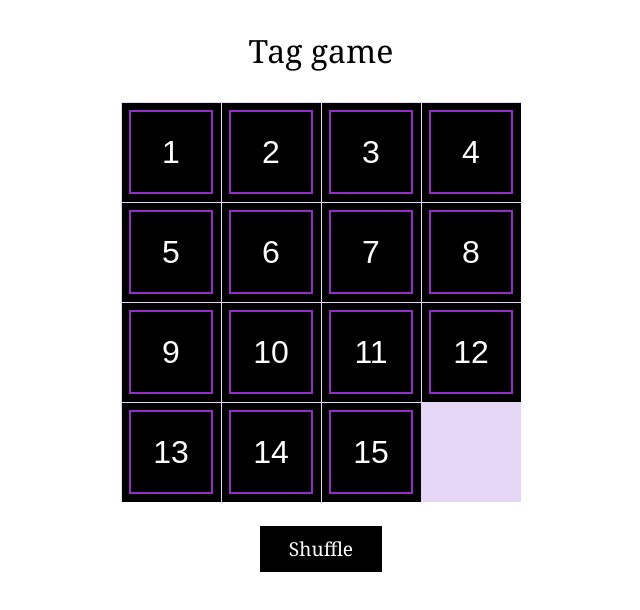
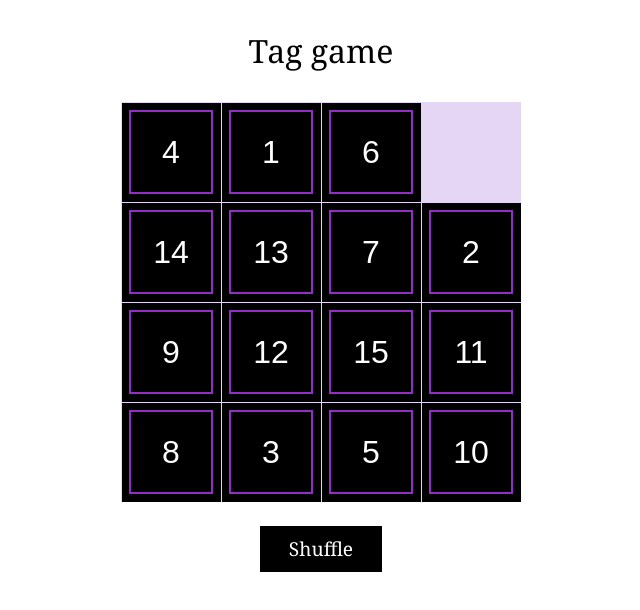
Before and after one commit to horoshopodumaj/tag_game, a website: page src/index.pug in a window 1280 px wide. Both pictures are taken after a click on the button "Shuffle". Shown: the whole page, without its empty margins (319-959 px from the left). Drawn offline with nearby package versions, Linux system fonts and the light colour scheme; files that its build step writes are made by us from their sources.

Commit message:
added shuffle

```diff
--- a/src/index.pug
+++ b/src/index.pug
@@ -14,6 +14,6 @@ html(lang="en")
                 each val in values
                     button.item(data-matrix-id=val)
                         span.itemVal=val
-            button.button Shuffle
+            button.button#shuffle Shuffle
 
         script(src="/js/index.js")
--- a/src/js/index.js
+++ b/src/js/index.js
@@ -7,13 +7,23 @@ if (itemNodes.length !== 16) {
 }
 
 /** 1.Position */
+
 itemNodes[countItems - 1].style.display = "none";
 let matrix = getMatrix(itemNodes.map((item) => Number(item.dataset.matrixId)));
 
 setPositionItems(matrix);
 /** 2.Shuffle */
+
+document.getElementById("shuffle").addEventListener("click", () => {
+    const flatMatrix = matrix.flat();
+    const shuffledArray = shuffleArray(flatMatrix);
+    matrix = getMatrix(shuffledArray);
+    setPositionItems(matrix);
+});
+
 /** 3.Change position by click */
 /** 4.Change position by keydown */
+/** 5.Show won */
 
 /**
  * Helpers
@@ -50,3 +60,10 @@ function setNodeStyles(node, x, y) {
     const shiftPs = 100;
     node.style.transform = `translate3D(${x * shiftPs}%, ${y * shiftPs}%, 0)`;
 }
+
+function shuffleArray(arr) {
+    return arr
+        .map((value) => ({ value, sort: Math.random() }))
+        .sort((a, b) => a.sort - b.sort)
+        .map(({ value }) => value);
+}
```
Also changed, not shown: static/js/index.js (+17 -0 lines), static/index.html.
